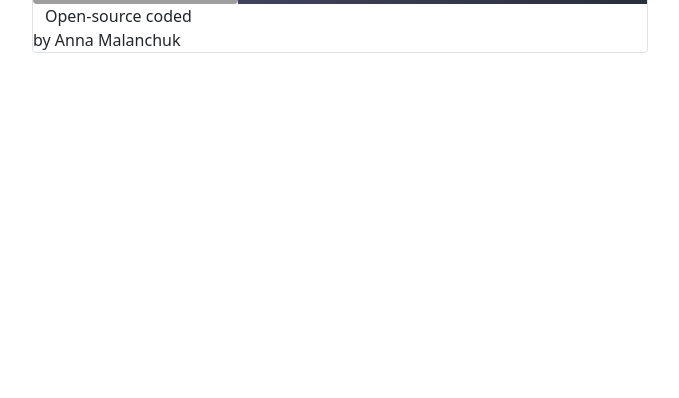
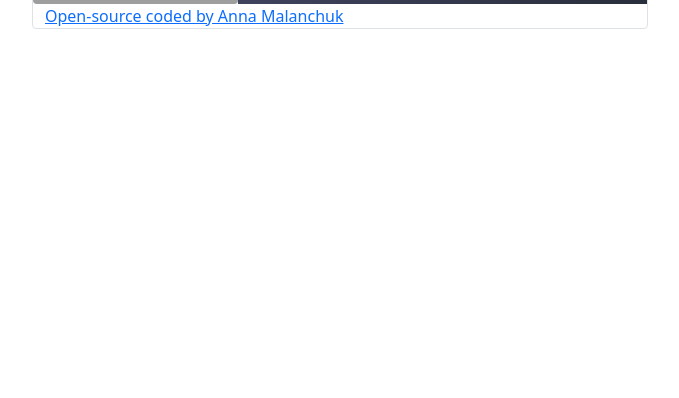
Before and after one commit to annastmal/WeatherApp, a plain HTML site: page index.html in a window 1280 px wide. Shown: the part 402-800 px from the top of the page, without its empty margins (300-979 px from the left). Drawn offline with nearby package versions, Linux system fonts and the light colour scheme; grey boxes are pictures that could not be loaded.

Commit message:
new link

```diff
--- a/index.html
+++ b/index.html
@@ -115,7 +115,8 @@
             </div>
         </div>
       </div>
-     <a hreft="https://github.com/annastmal/WeatherApp">Open-source coded</a> by Anna Malanchuk
+     <a href="https://github.com/annastmal/WeatherApp"> Open-source coded by Anna Malanchuk
+    </a>
         </div>
     <script src="./src/index.js"></script>
   </body>
```
